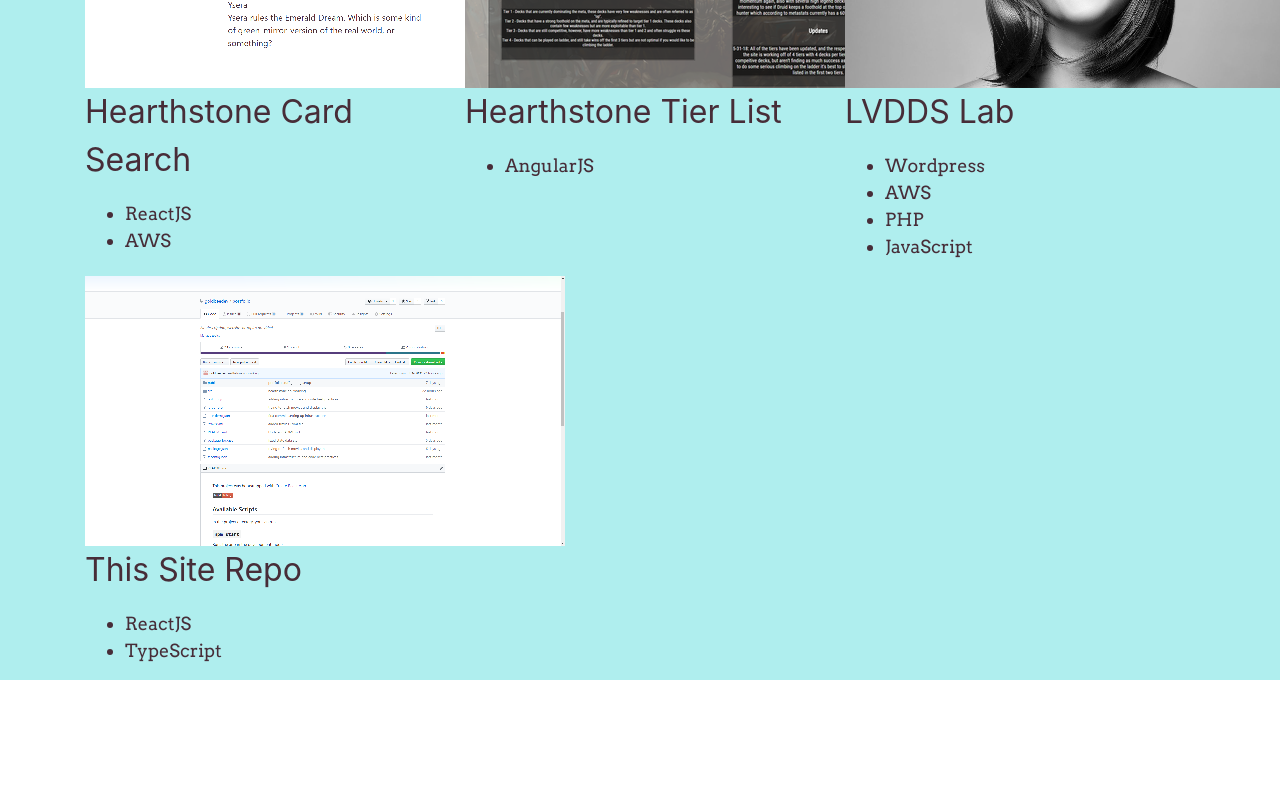
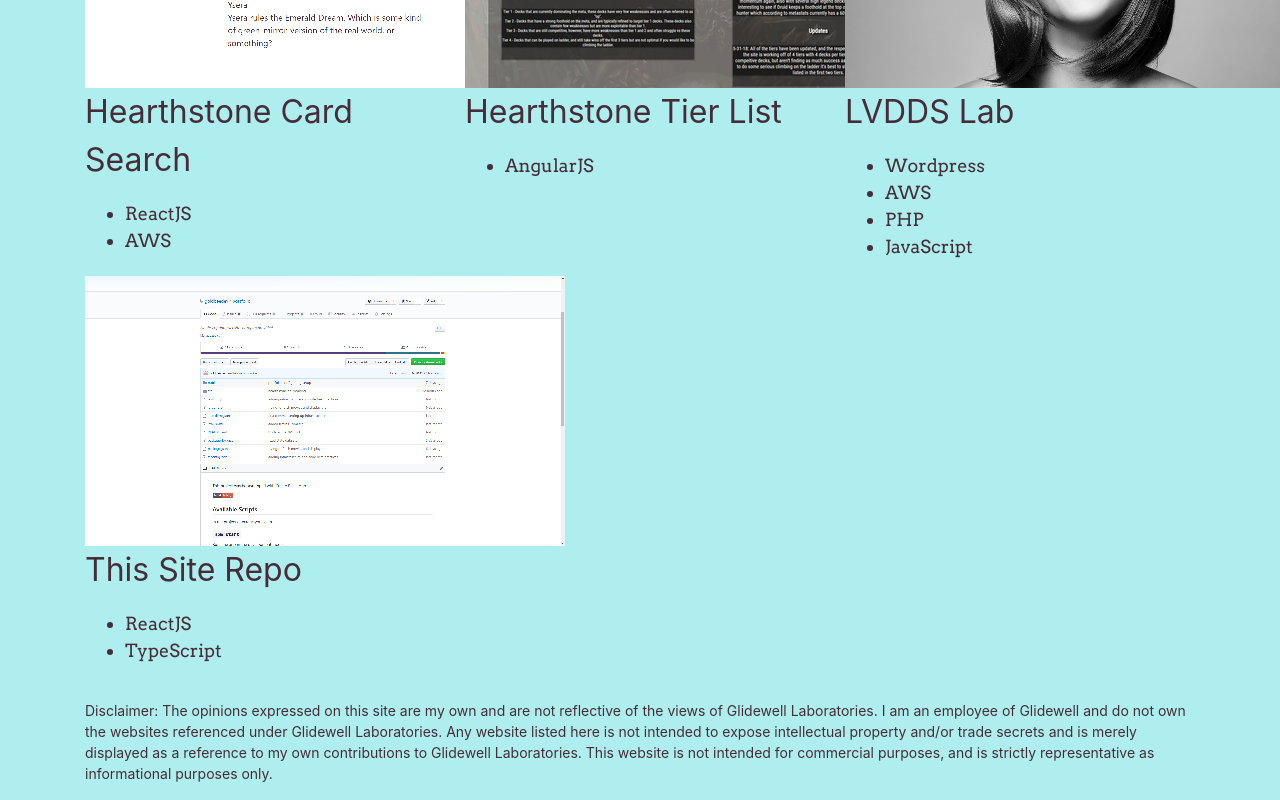
Before and after one commit to goldbeedev/portfolio, a React (Create React App) app: page /portfolio in a window 1280 px wide. Shown: the part 801-1601 px from the top of the page. Before the commit the page ends 1481 px from the top, so only its background shows below. Built offline with nearby package versions, Linux system fonts and the light colour scheme; no server answers.

Commit message:
disclaimer

```diff
--- a/src/portfolio/portfolio.tsx
+++ b/src/portfolio/portfolio.tsx
@@ -135,6 +135,22 @@
                                 </ul>
                             </div>
                         </div>
+                        <div className="col-sm-12">
+                            <p className="disclaimer">
+                                Disclaimer: The opinions expressed on this site
+                                are my own and are not reflective of the views
+                                of Glidewell Laboratories. I am an employee of
+                                Glidewell and do not own the websites referenced
+                                under Glidewell Laboratories. Any website listed
+                                here is not intended to expose intellectual
+                                property and/or trade secrets and is merely
+                                displayed as a reference to my own contributions
+                                to Glidewell Laboratories. This website is not
+                                intended for commercial purposes, and is
+                                strictly representative as informational
+                                purposes only.
+                            </p>
+                        </div>
                     </div>
                 </div>
             </div>
--- a/src/sass/portfolio.scss
+++ b/src/sass/portfolio.scss
@@ -0,0 +1,4 @@
+.disclaimer {
+    font-size: 14px;
+    margin-top: 20px;
+}
```
